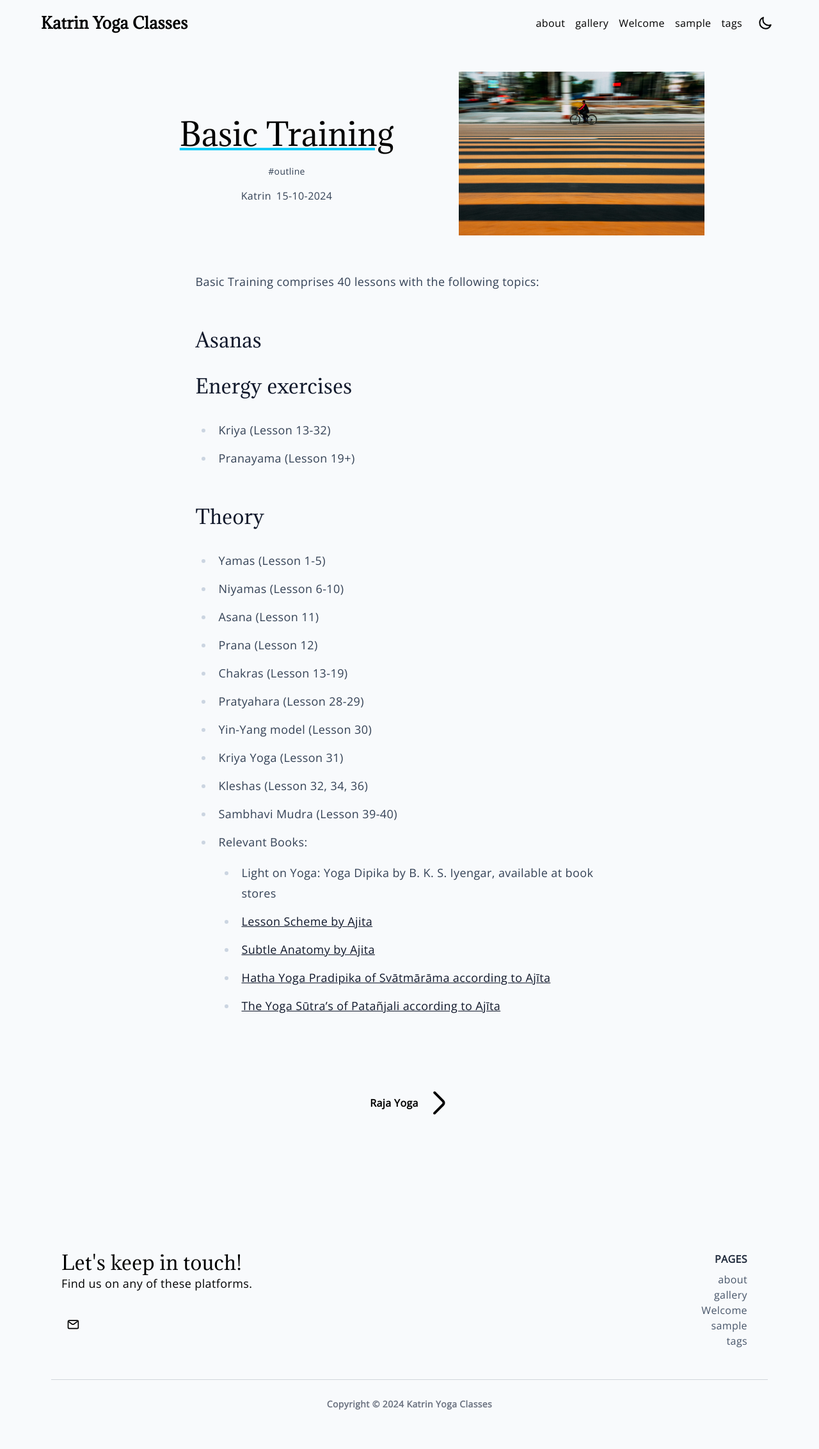
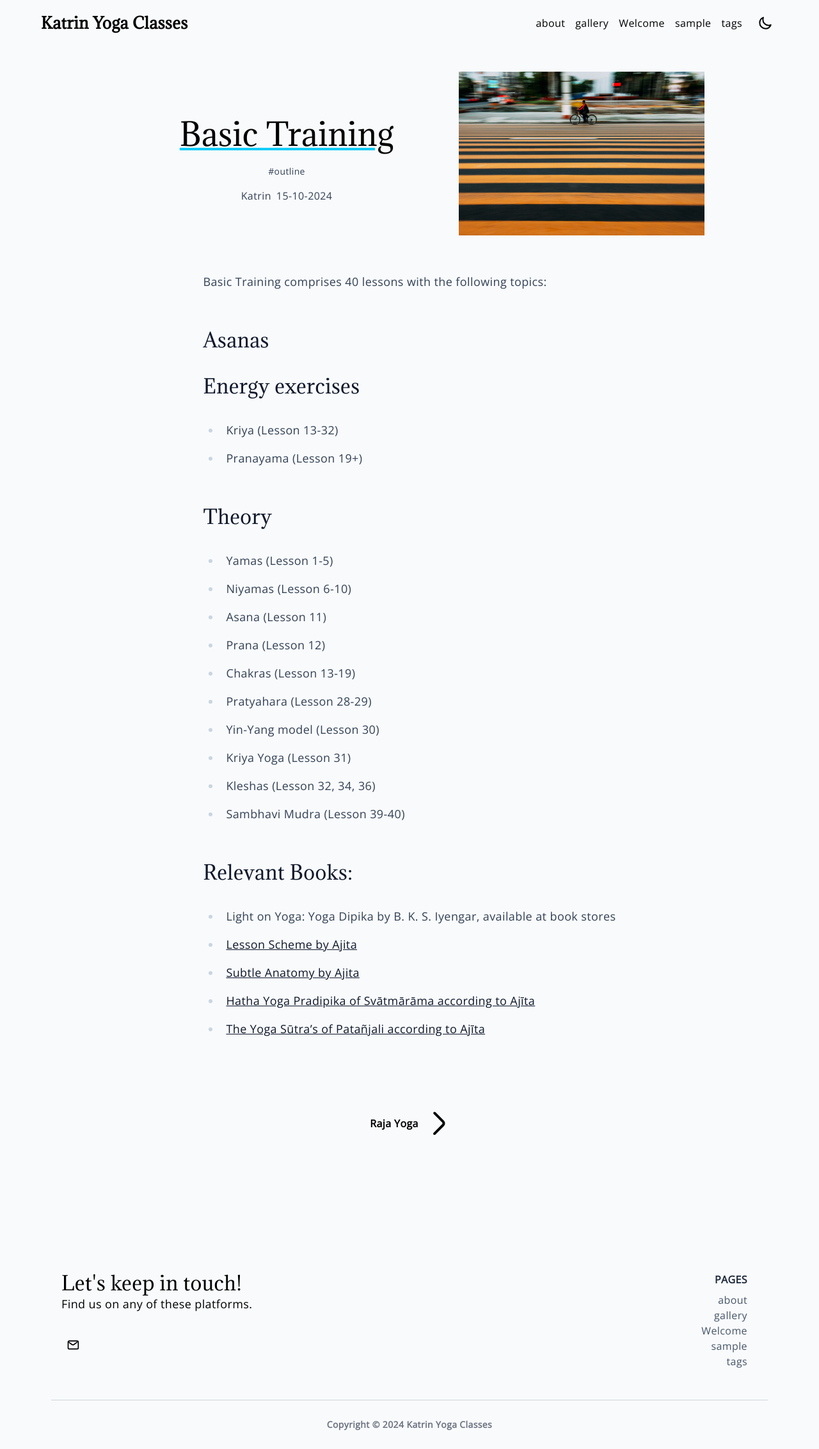
Before and after one commit to katrin-yoga-classes/wind, a Jekyll site: the page built from _posts/2024-10-15-basictraining.md, in a window 1280 px wide. Shown: the whole page at 64% size. Built offline with Jekyll 4.4.1, drawn with Linux system fonts in a browser that asks for light colours; before the commit the page ends 2233 px from its top, so only the background shows below that.

```diff
--- a/_posts/2024-10-15-basictraining.md
+++ b/_posts/2024-10-15-basictraining.md
@@ -28,9 +28,11 @@ Basic Training comprises 40 lessons with the following topics:
 - Kriya Yoga (Lesson 31)
 - Kleshas (Lesson 32, 34, 36)
 - Sambhavi Mudra (Lesson 39-40)
-- Relevant Books:
-  - Light on Yoga: Yoga Dipika by B. K. S. Iyengar, available at book stores
-  - [Lesson Scheme by Ajita](https://rajayoga.home.xs4all.nl/EN/LessonsSchemeOfTheTrainingCourses.pdf)
-  - [Subtle Anatomy by Ajita](https://rajayoga.home.xs4all.nl/EN/SubtleAnatomy.pdf)
-  - [Hatha Yoga Pradipika of Svātmārāma according to Ajīta](https://rajayoga.home.xs4all.nl/EN/immortality.htm#hyp)
-  - [The Yoga Sūtra’s of Patañjali according to Ajīta](https://rajayoga.home.xs4all.nl/EN/paradise.htm#yogasutra%27s)
+
+## Relevant Books:
+
+- Light on Yoga: Yoga Dipika by B. K. S. Iyengar, available at book stores
+- [Lesson Scheme by Ajita](https://rajayoga.home.xs4all.nl/EN/LessonsSchemeOfTheTrainingCourses.pdf)
+- [Subtle Anatomy by Ajita](https://rajayoga.home.xs4all.nl/EN/SubtleAnatomy.pdf)
+- [Hatha Yoga Pradipika of Svātmārāma according to Ajīta](https://rajayoga.home.xs4all.nl/EN/immortality.htm#hyp)
+- [The Yoga Sūtra’s of Patañjali according to Ajīta](https://rajayoga.home.xs4all.nl/EN/paradise.htm#yogasutra%27s)
```
